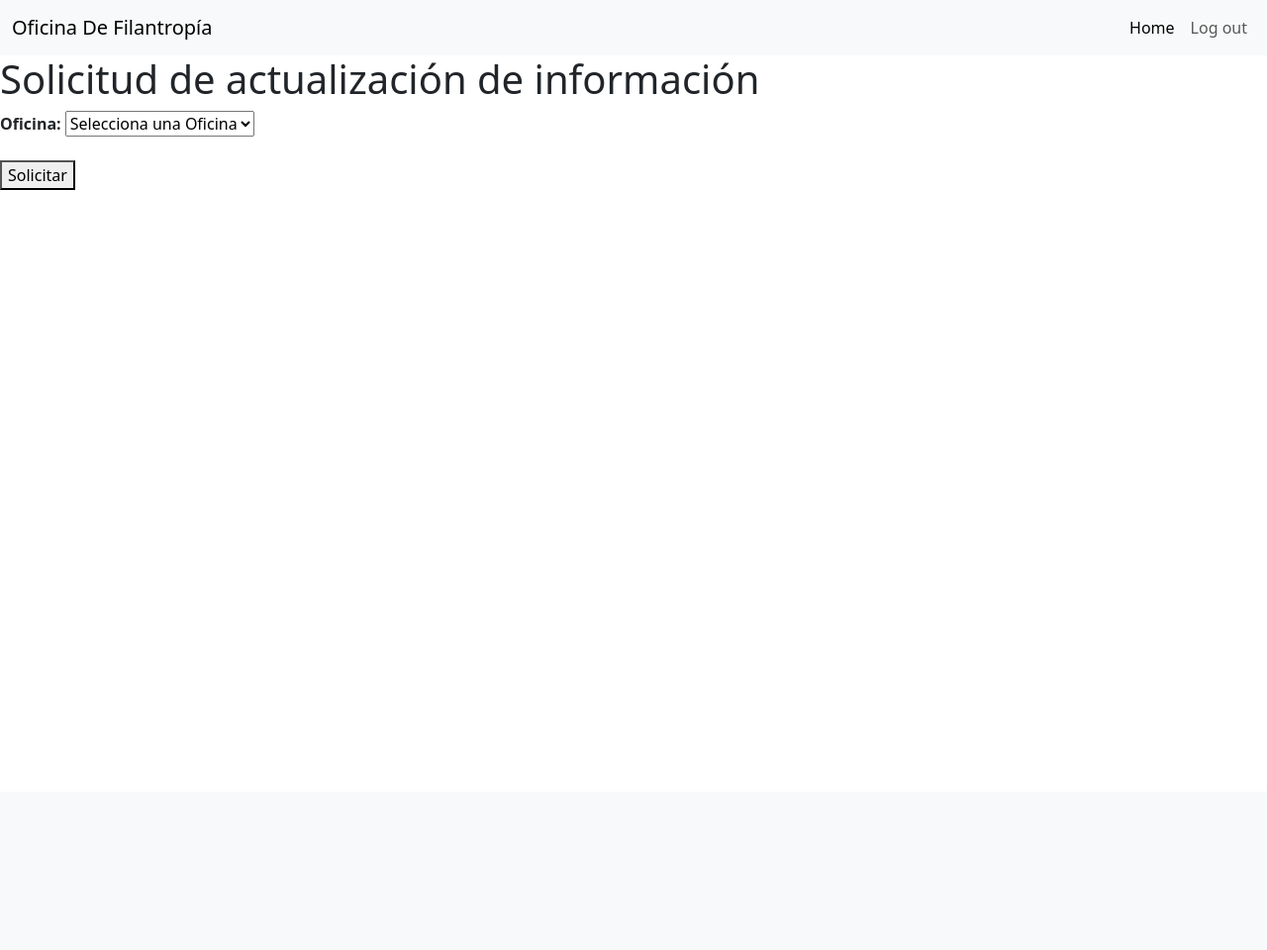
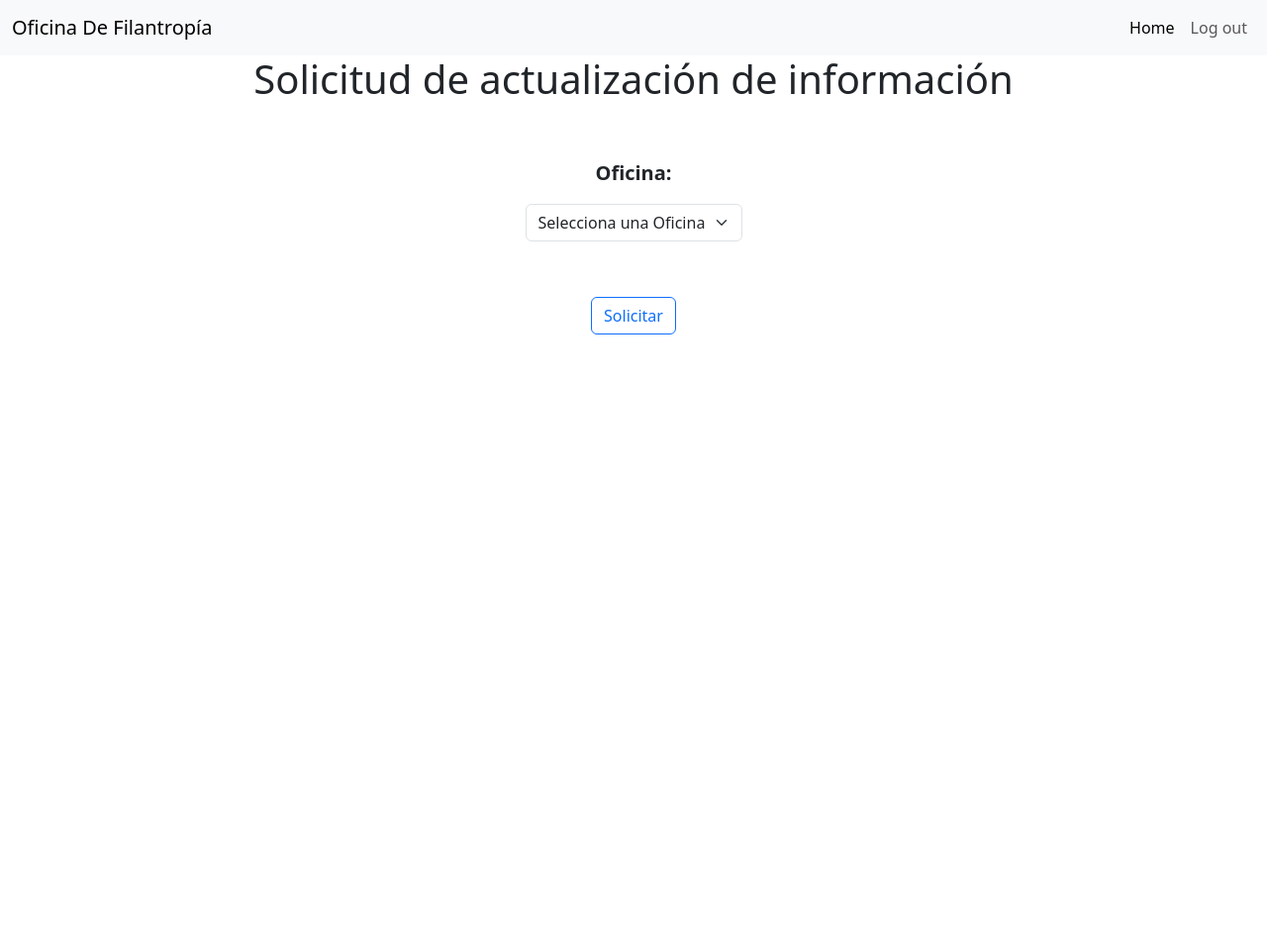
Before and after one commit to ICESI-PI1/icesi-filantrop-a-equipo-2, a Django app: page /askInfoUpdate/ in a window 1280 px wide. Shown: the whole page at 99% size. Before the commit the page ends 192 px from the top, so only its background shows below. Run offline with Django 4.2, Linux system fonts and the light colour scheme; the visitor is signed in with stand-in values (Sample User, id 1); data that the repository does not hold is empty.

Commit message:
refactor: modifies the ask information update view.
Centers the elements of the view for the request to update information.

```diff
--- a/crud/templates/ask_update_info.html
+++ b/crud/templates/ask_update_info.html
@@ -8,12 +8,18 @@
     <title> Solicitar información </title>
 </head>
 <body>
+
+    <div class="d-flex justify-content-center">
         <h1> Solicitud de actualización de información </h1>
+    </div>
 
+    <div class="mt-5 d-flex justify-content-center vh-100">
         <form method="post" action="/askInfoUpdate/">
             {% csrf_token %}
 
-        <b> Oficina: </b> <select name="offices">
+            <p class="text-center fs-5 fw-bold"> Oficina: </p>
+
+            <select class="form-select" name="offices">
 
                 <option value=""> Selecciona una Oficina </option>
                 {% for office in offices %}
@@ -24,8 +30,13 @@
 
             <br><br>
 
-        <button type="submit"> Solicitar </button>
+            <div class="mt-2 d-flex justify-content-center">
+                <button class="btn btn-outline-primary" type="submit"> Solicitar </button>
+            </div>
+
         </form>
+    </div>
+
 </body>
 </html>
 
--- a/crud/views.py
+++ b/crud/views.py
@@ -61,6 +61,7 @@ def singout(request):
     logout(request)
     return redirect(home)
 
+
 @login_required
 def ask_info_update(request):
     if request.method == 'POST':
@@ -81,6 +82,7 @@ def ask_info_update(request):
         'offices' : offices
     })
 
+
 def send_email(receiver_email):
     subject = "Solicitud de actualización de información"
     message = "Por favor, actualice la información, amiguito bello."
```
Lines whose indentation alone changed are shown as unchanged.
